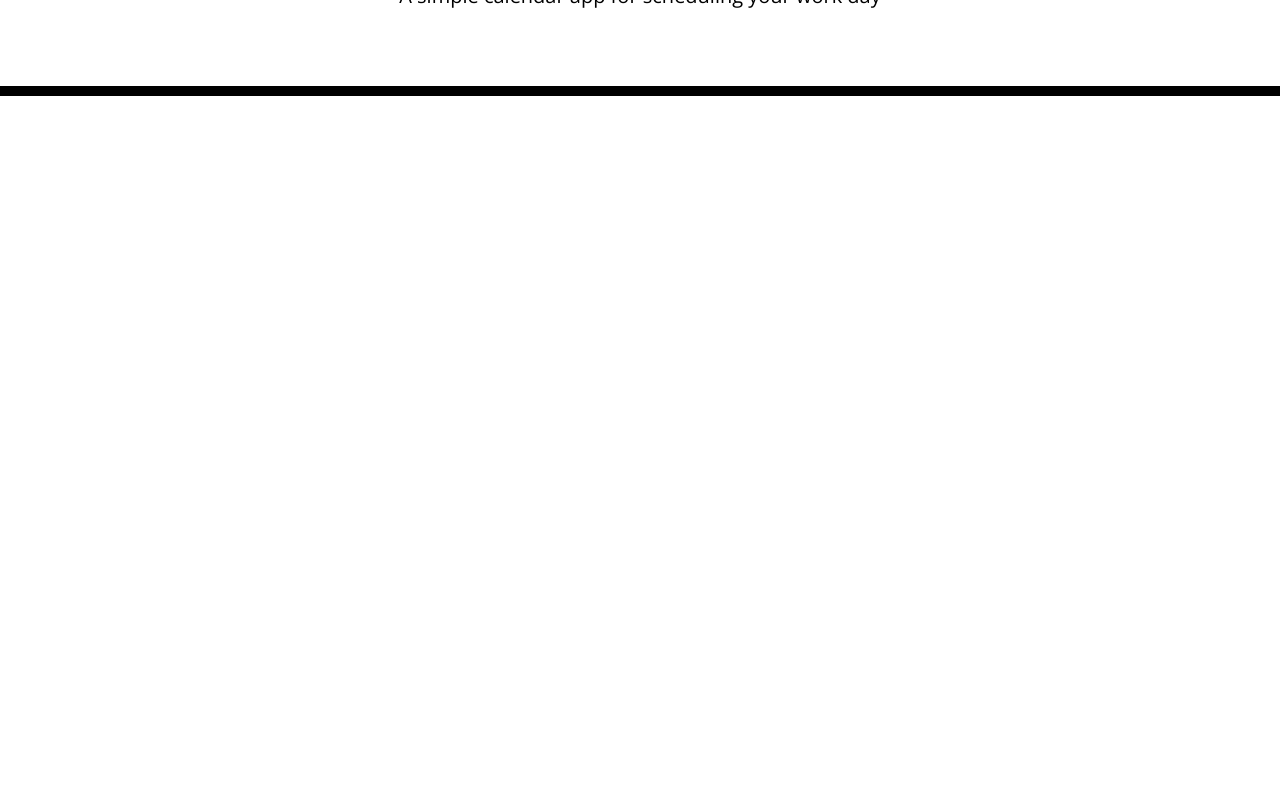
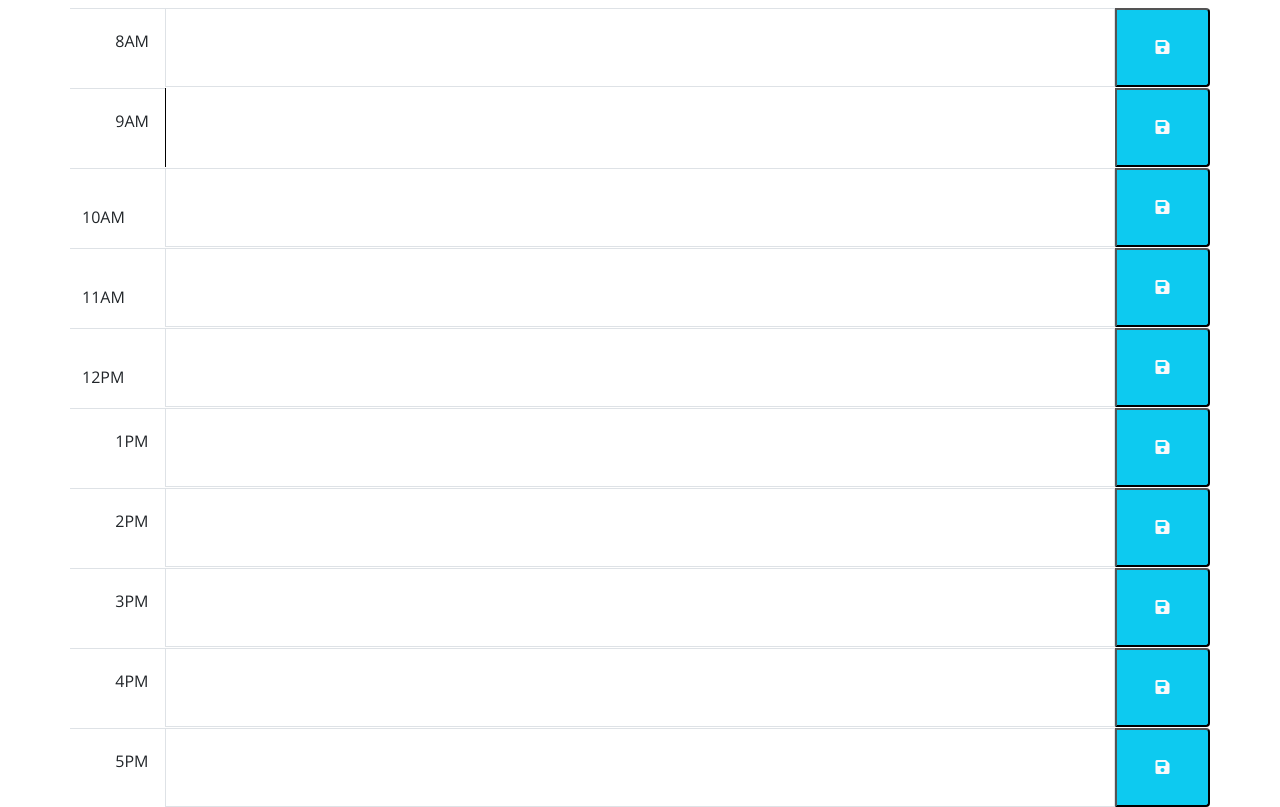
Before and after one commit to ericbwebdev86/work-day--scheduler, a plain HTML site: page index.html in a window 1280 px wide. Shown: the part 172-979 px from the top of the page. Before the commit the page ends 800 px from the top, so only its background shows below. Drawn offline with nearby package versions, Linux system fonts and the light colour scheme; files that its build step writes are made by us from their sources.

Commit message:
rough draft of layout and styling

```diff
--- a/index.html
+++ b/index.html
@@ -1,24 +1,17 @@
 <!DOCTYPE html>
 <html lang="en">
+
 <head>
   <meta charset="UTF-8" />
   <meta name="viewport" content="width=device-width, initial-scale=1.0" />
   <meta http-equiv="X-UA-Compatible" content="ie=edge" />
-    <link
-      rel="stylesheet"
-      href="https://stackpath.bootstrapcdn.com/bootstrap/4.3.1/css/bootstrap.min.css"
-    />
-    <link
-      rel="stylesheet"
-      href="https://use.fontawesome.com/releases/v5.8.1/css/all.css"
-      integrity="sha384-50oBUHEmvpQ+1lW4y57PTFmhCaXp0ML5d60M1M7uH2+nqUivzIebhndOJK28anvf"
-      crossorigin="anonymous"
-    />
-    <link
-      href="https://fonts.googleapis.com/css?family=Open+Sans&display=swap"
-      rel="stylesheet"
-    />
-    <link rel="stylesheet" href="style.css" />
+  <!-- CSS only -->
+  <link href="https://cdn.jsdelivr.net/npm/bootstrap@5.1.3/dist/css/bootstrap.min.css" rel="stylesheet"
+    integrity="sha384-1BmE4kWBq78iYhFldvKuhfTAU6auU8tT94WrHftjDbrCEXSU1oBoqyl2QvZ6jIW3" crossorigin="anonymous">
+  <link href="https://fonts.googleapis.com/css?family=Open+Sans&display=swap" rel="stylesheet" />
+  <link rel="stylesheet" href="https://use.fontawesome.com/releases/v5.15.4/css/all.css"
+    integrity="sha384-DyZ88mC6Up2uqS4h/KRgHuoeGwBcD4Ng9SiP4dIRy0EXTlnuz47vAwmeGwVChigm" crossorigin="anonymous">
+  <link rel="stylesheet" href="./assets/css/style.css" />
   <title>Work Day Scheduler</title>
 </head>
 
@@ -28,11 +21,84 @@
     <p class="lead">A simple calendar app for scheduling your work day</p>
     <p id="currentDay" class="lead"></p>
   </header>
-    <div class="container">
+  <div class="container mt-5">
     <!-- Timeblocks go here -->
+    <div class="row">
+      <div class="col-md-1 border-top pt-2">
+        8AM
+      </div>
+      <textarea class="col-md-10 border"></textarea>
+      <button class="col-md-1 bg-info rounded-end text-light"><i class="fas fa-save"></i></button>
+    </div>
+    <div class="row">
+      <div class="col-md-1 border-top pt-2">
+        9AM
+      </div>
+      <textarea class="col-md-10" border></textarea>
+      <button class="col-md-1 bg-info rounded-end text-light"><i class="fas fa-save"></i></button>
+    </div>
+    <div class="row">
+      <div class="col-md-1 border-top pt-2">
+        10AM
+      </div>
+      <textarea class="col-md-10 border"></textarea>
+      <button class="col-md-1 bg-info rounded-end text-light"><i class="fas fa-save"></i></button>
+    </div>
+    <div class="row">
+      <div class="col-md-1 border-top pt-2">
+        11AM
+      </div>
+      <textarea class="col-md-10 border"></textarea>
+      <button class="col-md-1 bg-info rounded-end text-light"><i class="fas fa-save"></i></button>
+    </div>
+    <div class="row">
+      <div class="col-md-1 border-top pt-2">
+        12PM
+      </div>
+      <textarea class="col-md-10 border"></textarea>
+      <button class="col-md-1 bg-info rounded-end text-light"><i class="fas fa-save"></i></button>
+    </div>
+    <div class="row">
+      <div class="col-md-1 border-top pt-2">
+        1PM
+      </div>
+      <textarea class="col-md-10 border"></textarea>
+      <button class="col-md-1 bg-info rounded-end text-light"><i class="fas fa-save"></i></button>
+    </div>
+    <div class="row">
+      <div class="col-md-1 border-top pt-2">
+        2PM
+      </div>
+      <textarea class="col-md-10 border"></textarea>
+      <button class="col-md-1 bg-info rounded-end text-light"><i class="fas fa-save"></i></button>
+    </div>
+    <div class="row">
+      <div class="col-md-1 border-top pt-2">
+        3PM
+      </div>
+      <textarea class="col-md-10 border"></textarea>
+      <button class="col-md-1 bg-info rounded-end text-light"><i class="fas fa-save"></i></button>
+    </div>
+    <div class="row">
+      <div class="col-md-1 border-top pt-2">
+        4PM
+      </div>
+      <textarea class="col-md-10 border"></textarea>
+      <button class="col-md-1 bg-info rounded-end text-light"><i class="fas fa-save"></i></button>
+    </div>
+    <div class="row">
+      <div class="col-md-1 border-top pt-2">
+        5PM
+      </div>
+      <textarea class="col-md-10 border"></textarea>
+      <button class="col-md-1 bg-info rounded-end text-light"><i class="fas fa-save"></i></button>
+    </div>
   </div>
 
-    <script src="https://code.jquery.com/jquery-3.4.1.min.js"></script>
+  <script src="https://code.jquery.com/jquery-3.6.0.min.js"
+    integrity="sha256-/xUj+3OJU5yExlq6GSYGSHk7tPXikynS7ogEvDej/m4=" crossorigin="anonymous"></script>
   <script src="https://cdnjs.cloudflare.com/ajax/libs/moment.js/2.24.0/moment.min.js"></script>
+  <script src="./assets/js/script.js"></script>
 </body>
+
 </html>
```
Also changed, not shown: assets/js/script.js (added, +19 -0 lines). Lines whose indentation alone changed are shown as unchanged.
